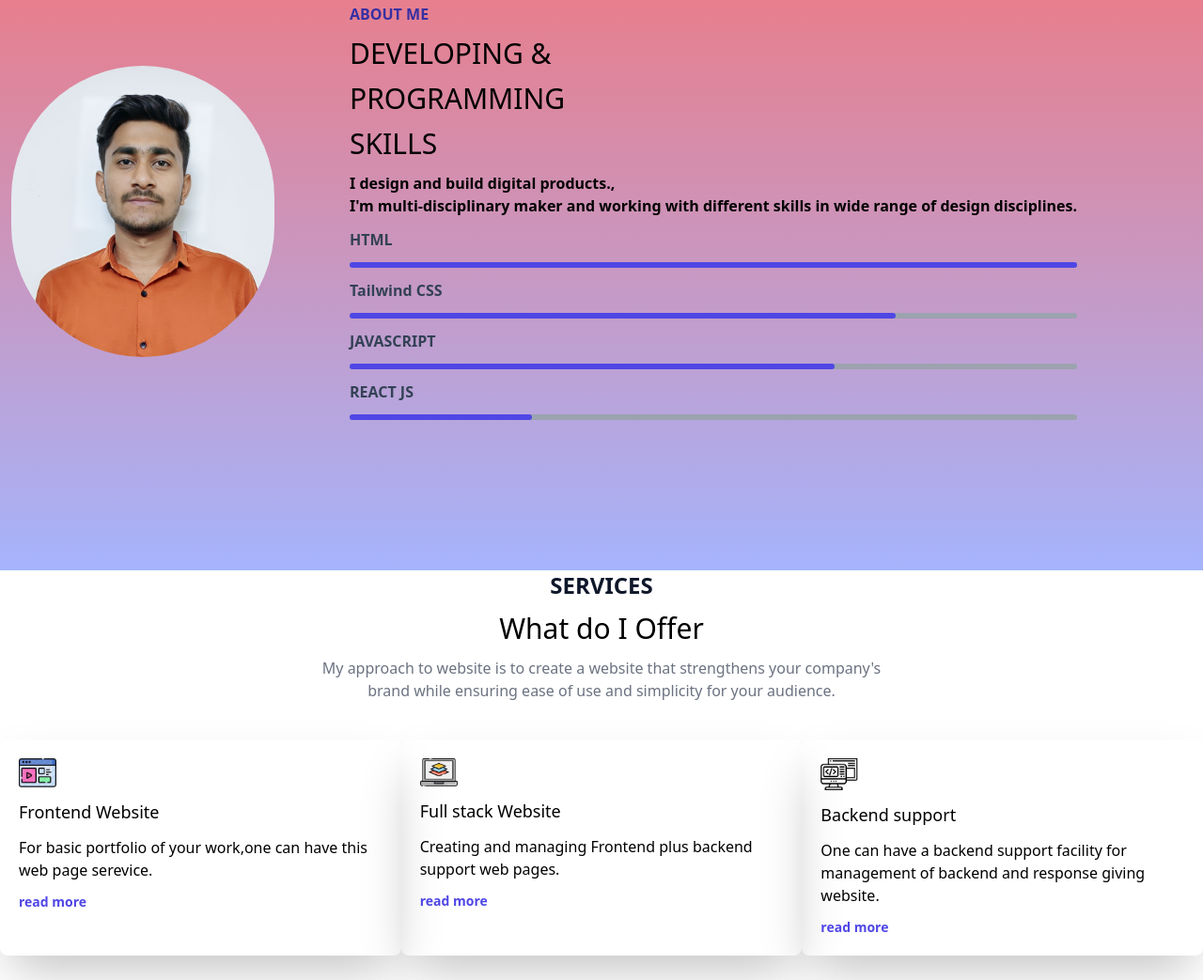
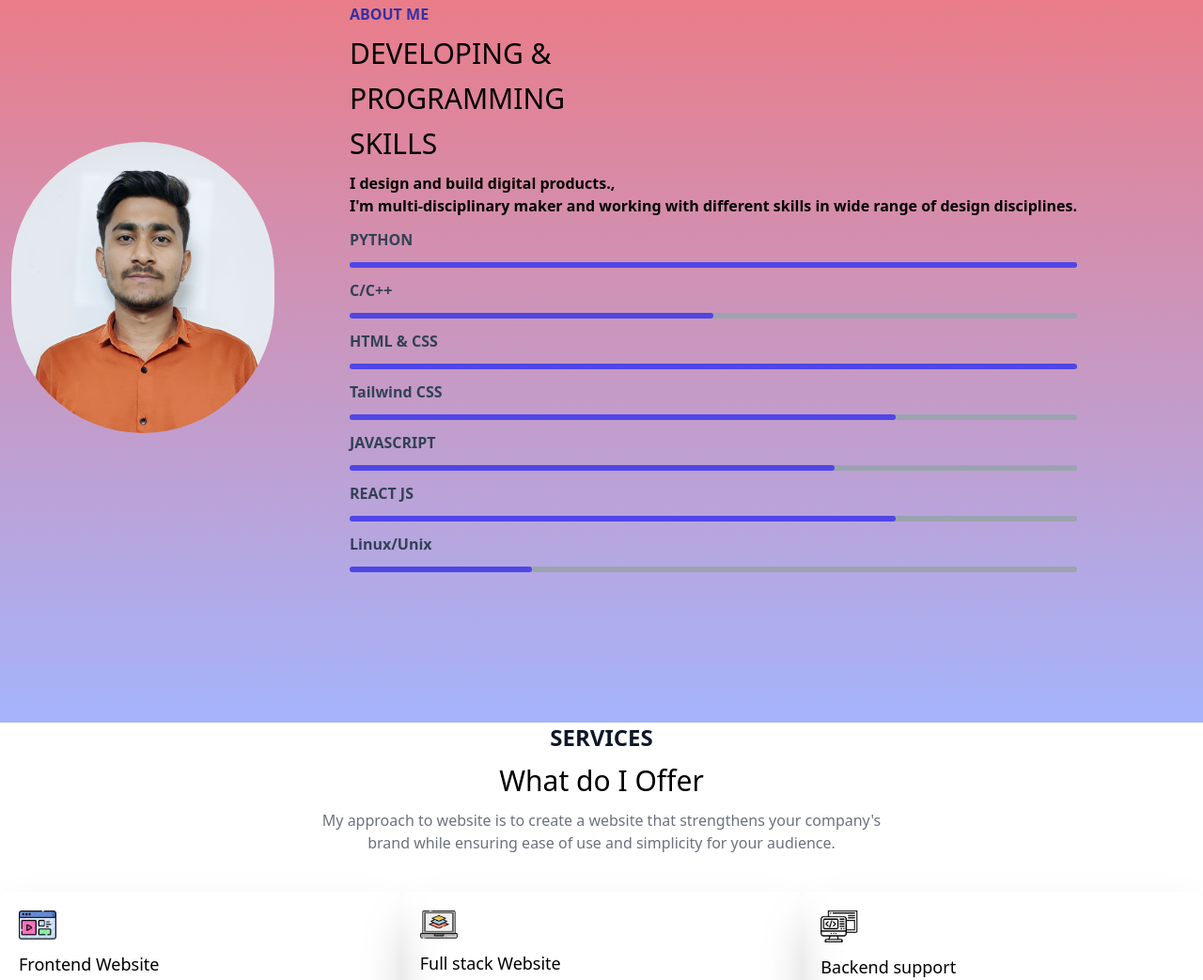
Before and after one commit to Imsachin010/Sachin_Portfolio, a website: page index.html in a window 1280 px wide. Shown: the part 957-2000 px from the top of the page at 94% size. Drawn offline with nearby package versions, Linux system fonts and the light colour scheme.

Commit message:
updated skills section

```diff
--- a/index.html
+++ b/index.html
@@ -101,7 +101,15 @@
                 <p class="text-black font-bold">I design and build digital products., <br> I'm multi-disciplinary maker and working with different skills in wide range of design disciplines.
 
                 </p>
-                <h2 class="text-slate-700 font-bold ">HTML</h2>
+                <h2 class="text-slate-700 font-bold ">PYTHON</h2>
+                <div class="w-full bg-gray-400 h-1.5 rounded-md">
+                    <div class="w-full bg-indigo-600 h-1.5 rounded-md"></div>
+                </div>
+                <h2 class="text-slate-700 font-bold ">C/C++</h2>
+                <div class="w-full bg-gray-400 h-1.5 rounded-md">
+                    <div class="w-2/4 bg-indigo-600 h-1.5 rounded-md"></div>
+                </div>
+                <h2 class="text-slate-700 font-bold ">HTML & CSS</h2>
                 <div class="w-full bg-gray-400 h-1.5 rounded-md">
                     <div class="w-full bg-indigo-600 h-1.5 rounded-md"></div>
                 </div>
@@ -115,8 +123,14 @@
                 </div>
                 <h2 class="text-slate-700 font-bold ">REACT JS</h2>
                 <div class="w-full bg-gray-400 h-1.5 rounded-md">
+                    <div class="w-3/4 bg-indigo-600 h-1.5 rounded-md"></div>
+                </div>
+
+                <h2 class="text-slate-700 font-bold ">Linux/Unix</h2>
+                <div class="w-full bg-gray-400 h-1.5 rounded-md">
                     <div class="w-1/4 bg-indigo-600 h-1.5 rounded-md"></div>
                 </div>
+
             </div>
         </div>
        <!-- services -->
```
